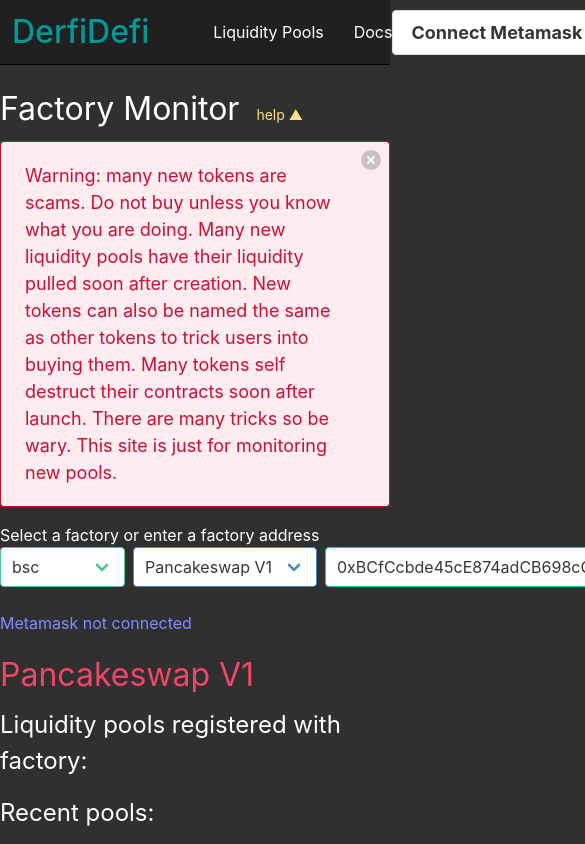
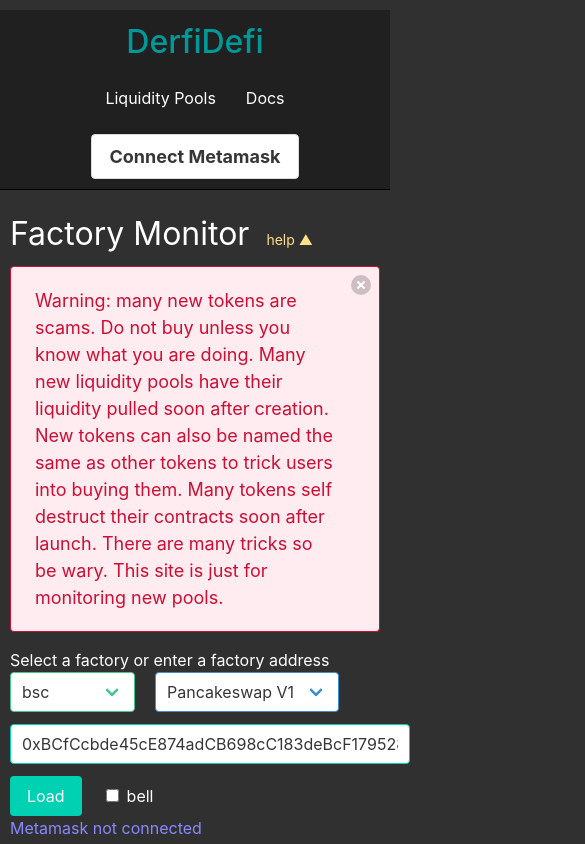
Before and after one commit to dpet/derfi, a React (Create React App) app: page / in a window 390 px wide. Shown: the top 844 px of the page, 585 px wide, since content can reach past the window. Built offline with nearby package versions, Linux system fonts and the light colour scheme.

Commit message:
fixed mobile

```diff
--- a/src/App.scss
+++ b/src/App.scss
@@ -62,6 +62,14 @@
 
 .menu-dropdown:hover .menu-dropdown-content, .menu-dropdown-content:hover{
   display: flex;
+}
+
+@media only screen and (max-width: 1023px) {
+
+  .menu-title{
+    margin-right: 0px;
+  }
+
 }
 
 
@@ -216,6 +224,34 @@
 // footer
 .footer{
   background: #202020;
-  padding-top: 60px;
-  padding-bottom: 60px;
+  padding-top: 30px;
+  padding-bottom: 30px;
 }
+
+.bell{
+  margin-top: 22px;
+}
+
+// mobile
+@media only screen and (max-width: 1023px) {
+
+  .container{
+    margin: 10px;
+  }
+}
+
+@media only screen and (max-width: 768px) {
+  .pool-display-table{
+    td{
+      border: 1px solid #555;
+      padding: 5px 10px;
+      font-size: 14px;
+    }
+  }
+}
+
+@media only screen and (max-width: 574px) {
+  .bell{
+    margin-top: 10px;
+  }
+}
--- a/src/components/common/FactorySelector.jsx
+++ b/src/components/common/FactorySelector.jsx
@@ -109,19 +109,23 @@
 
 	return <div className="mb-4">
 		<span>Select a {type} or enter a {type} address</span>
-		<div className="field is-grouped mb-0">
+		<div className="field is-grouped is-grouped-multiline mb-0">
+			<div className="control">
 				<div className="select is-success mr-2">
 					<select onChange={e => {userChangeNetwork(e.target.value)}} value={selected.network}>
 						<option value=''>Network</option>
 						{Object.keys(networks).map(networkName => <option key={networkName} value={networkName}>{networkName}</option>)}
 					</select>
 				</div>
+			</div>
 
+			<div className="control">
 				<div className="select is-info mr-2">
 					<select onChange={e => {userChangeAmm(e.target.value)}} value={selected.amm}>
 						<option value=''>Amm</option>
 						{selected.network && networks[selected.network].amms.map(ammItem => <option key={ammItem.name} value={ammItem.name}>{ammItem.name}</option>)}
 					</select>
+				</div>
 			</div>
 
 			{type === 'factory' &&
--- a/src/components/common/Header.jsx
+++ b/src/components/common/Header.jsx
@@ -8,15 +8,16 @@
 
 	return <div className="custom-menu">
 		<div className="container">
-			<nav className="level is-mobile">
+			<nav className="level">
 				<div className="level-left">
 					<div className="level-item">
-						<NavLink className="navbar-item menu-title" exact to="/">
+						<NavLink className="navbar-item" exact to="/">
 							<h1 className="is-size-3 menu-title">DerfiDefi</h1>
 						</NavLink>
 					</div>
 
-					<div className="level-item menu-dropdown">
+					<div className="level-item menu-links">
+						<div className="menu-dropdown">
 							<div className="menu-dropdown-title">Liquidity Pools</div>
 							<div className="menu-dropdown-content">
 								<NavLink className="menu-item" to="/factoryMonitor">Factory Monitor</NavLink>
@@ -26,15 +27,16 @@
 							</div>
 						</div>
 
-					{/*<div className="level-item menu-dropdown">
+						{/*<div className="menu-dropdown">
 							<div className="menu-dropdown-title">Staking Pools</div>
 							<div className="menu-dropdown-content">
 								<NavLink className="menu-item" to="/chefMonitor">Chef Monitor</NavLink>
 							</div>
 						</div>*/}
 
-					<div className="level-item">
+						<div className="">
 							<NavLink className="menu-item has-text-white" to="/docs">Docs</NavLink>
+						</div>
 					</div>
 				</div>
 
--- a/src/components/common/LiquidityPoolMonitorElement.jsx
+++ b/src/components/common/LiquidityPoolMonitorElement.jsx
@@ -139,7 +139,7 @@
 	}
 
 	return <div>
-		<div className="field is-grouped mt-6 mb-4">
+		<div className="field is-grouped is-grouped-multiline mt-6 mb-4">
 			<div className="control">
 				<input
 					className="input is-info address-input"
@@ -157,7 +157,7 @@
 
 			<button className="button is-loading loading-button mr-2" style={{visibility: loading ? 'visible' : 'hidden'}}></button>
 
-			<label className="checkbox mt-4 has-text-white">
+			<label className="checkbox bell has-text-white">
 			  <input className="mr-2" type="checkbox"
 			  	type="checkbox"
 		        checked={bell}
--- a/src/components/common/PoolDisplay.jsx
+++ b/src/components/common/PoolDisplay.jsx
@@ -10,7 +10,7 @@
 				<span className=" has-text-info">{pool.token_1_symbol} / {pool.token_2_symbol}</span>
 			</div>
 
-			<table>
+			<table className="pool-display-table">
 				<tbody>
 					<tr>{pool.symbol
 						? <>
@@ -18,7 +18,7 @@
 						  	<td className="pool-token-amount">{pool.lp_amount}</td>
 						  </>
 						: <td className="has-text-grey-light">Token Unavailable</td>}
-						<td className="is-inline-block ml-2 has-text-primary">{pool.address}</td>
+						<td className="has-text-primary">{pool.address}</td>
 					</tr>
 
 					<tr>{pool.symbol
@@ -27,7 +27,7 @@
 						  	<td className="pool-token-amount">{pool.token_1_amount}</td>
 						  </>
 						: <td className="has-text-grey-light">Token Unavailable</td>}
-						<td className="is-inline-block ml-2 has-text-primary">{pool.token_1}</td>
+						<td className="has-text-primary">{pool.token_1}</td>
 					</tr>
 
 					<tr>{pool.symbol
@@ -36,7 +36,7 @@
 						  	<td className="pool-token-amount">{pool.token_2_amount}</td>
 						  </>
 						: <td className="has-text-grey-light">Token Unavailable</td>}
-						<td className="is-inline-block ml-2 has-text-primary">{pool.token_2}</td>
+						<td className="has-text-primary">{pool.token_2}</td>
 					</tr>
 				</tbody>
 			</table>
--- a/src/components/pages/Docs.jsx
+++ b/src/components/pages/Docs.jsx
@@ -24,6 +24,10 @@
  			</p>
 
  			<p className="is-size-5 mb-5">
+ 				When a Liquidity Pool is registered with a Factory, it is given an index number. The Factory has methods to allow you to find a Liquidity Pool by providing two token addresses or by providing an index. The index is just what number the Pool is in the list of Pools. Unfortunately, if you provide two token adddresses to find a Pool, it does not return what index the Pool has.
+ 			</p>
+
+ 			<p className="is-size-5 mb-5">
  				Exchanges can create their own Factories or they can piggyback on the Factories of other exchanges. Some exchanges on Binance Smart Chain that have their own Factories are Pancakeswap, Sushiswap and Apeswap. Since these are each separate Factories, they can each have Liquidity Pools with the same tokens.
  			</p>
 
--- a/src/components/pages/FactoryMonitor.jsx
+++ b/src/components/pages/FactoryMonitor.jsx
@@ -115,7 +115,7 @@
  				setSelected={setSelected}
  				type="factory">
  					<button className="button is-primary mr-5" onClick={() => setStarted(true)}>Load</button>
- 					<label className="checkbox mt-5 has-text-white">
+ 					<label className="checkbox bell has-text-white">
 					  <input className="mr-2" type="checkbox"
 					  	type="checkbox"
 				        checked={bell}
--- a/src/components/pages/LiquidityPoolFinder.jsx
+++ b/src/components/pages/LiquidityPoolFinder.jsx
@@ -167,7 +167,7 @@
  			</FactorySelector>
 
  			<span>Enter two token addresses or an index</span>
- 			<div className="field is-grouped">
+ 			<div className="field is-grouped is-grouped-multiline">
 				<div className="control">
 					<input
 						className="input is-primary address-input"
```
Lines whose indentation alone changed are shown as unchanged.
